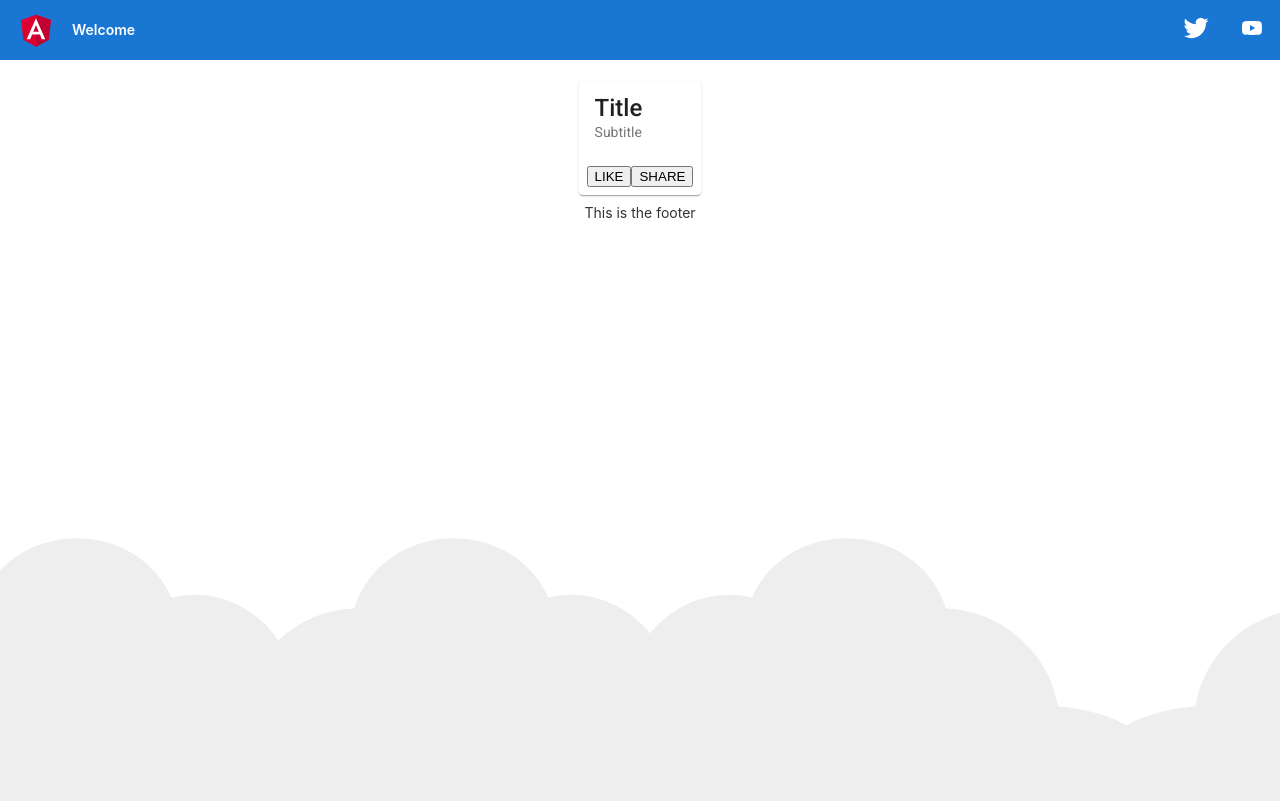
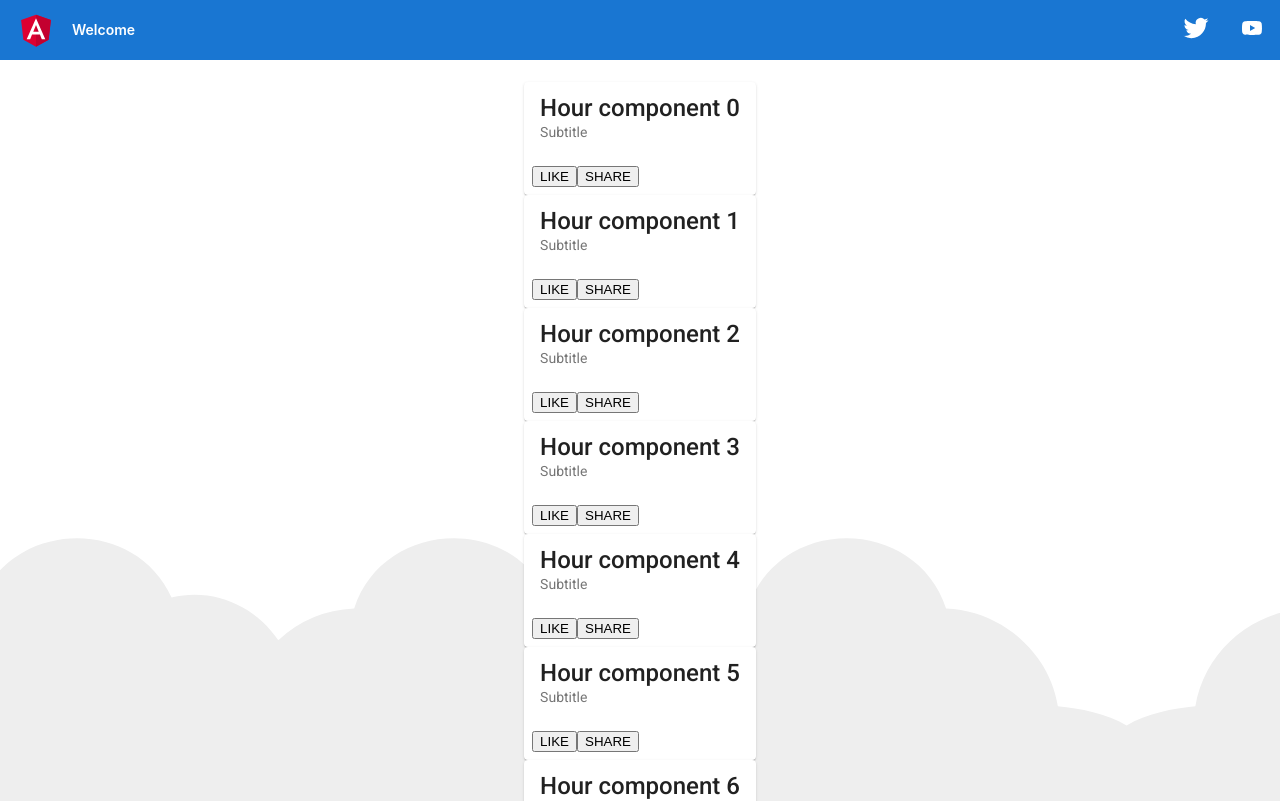
Before and after one commit to zbindenp/PV-Eigenverbrauch-Optimizer, an Angular app in the folder pvoptimizer/: page / in a window 1280 px wide. Shown: the top 801 px of the page. Built offline with nearby package versions, Linux system fonts and the light colour scheme.

Commit message:
Hour component

```diff
--- a/pvoptimizer/src/app/app.component.html
+++ b/pvoptimizer/src/app/app.component.html
@@ -318,15 +318,7 @@
 
 <div class="content" role="main">
 
-  <mat-card>
-    <mat-card-title>Title</mat-card-title>
-    <mat-card-subtitle>Subtitle</mat-card-subtitle>
-    <mat-card-actions>
-      <button mat-button>LIKE</button>
-      <button mat-button>SHARE</button>
-    </mat-card-actions>
-  </mat-card>
-
+  <app-hour *ngFor="let hour of hours" [hour]="hour"></app-hour>
 
   <!-- Footer -->
   <footer>
--- a/pvoptimizer/src/app/app.component.ts
+++ b/pvoptimizer/src/app/app.component.ts
@@ -7,4 +7,5 @@ import { Component } from '@angular/core';
 })
 export class AppComponent {
   title = 'pvoptimizer';
+  hours = [0, 1, 2, 3, 4, 5, 6, 7, 8, 9, 10, 11, 12, 13, 14, 15, 16, 17, 18, 19, 20, 21, 22, 23];
 }
--- a/pvoptimizer/src/app/app.module.ts
+++ b/pvoptimizer/src/app/app.module.ts
@@ -4,10 +4,12 @@ import { BrowserModule } from '@angular/platform-browser';
 import { AppComponent } from './app.component';
 import { BrowserAnimationsModule } from '@angular/platform-browser/animations';
 import { MatCardModule } from '@angular/material/card';
+import { HourComponent } from './hour/hour.component';
 
 @NgModule({
   declarations: [
-    AppComponent
+    AppComponent,
+    HourComponent
   ],
   imports: [
     BrowserModule,
--- /dev/null
+++ b/pvoptimizer/src/app/hour/hour.component.html
@@ -0,0 +1,8 @@
+<mat-card>
+    <mat-card-title>Hour component {{hour}}</mat-card-title>
+    <mat-card-subtitle>Subtitle</mat-card-subtitle>
+    <mat-card-actions>
+      <button mat-button>LIKE</button>
+      <button mat-button>SHARE</button>
+    </mat-card-actions>
+  </mat-card>
--- /dev/null
+++ b/pvoptimizer/src/app/hour/hour.component.ts
@@ -0,0 +1,18 @@
+import { Component, OnInit, Input } from '@angular/core';
+
+@Component({
+  selector: 'app-hour',
+  templateUrl: './hour.component.html',
+  styleUrls: ['./hour.component.css']
+})
+export class HourComponent implements OnInit {
+  @Input() hour: number;
+
+  constructor() {
+    this.hour = -1;
+   }
+
+  ngOnInit(): void {
+  }
+
+}
```
Also changed, not shown: pvoptimizer/src/app/hour/hour.component.css (added), 1 other file (tests, documents, lock files or other folders).
